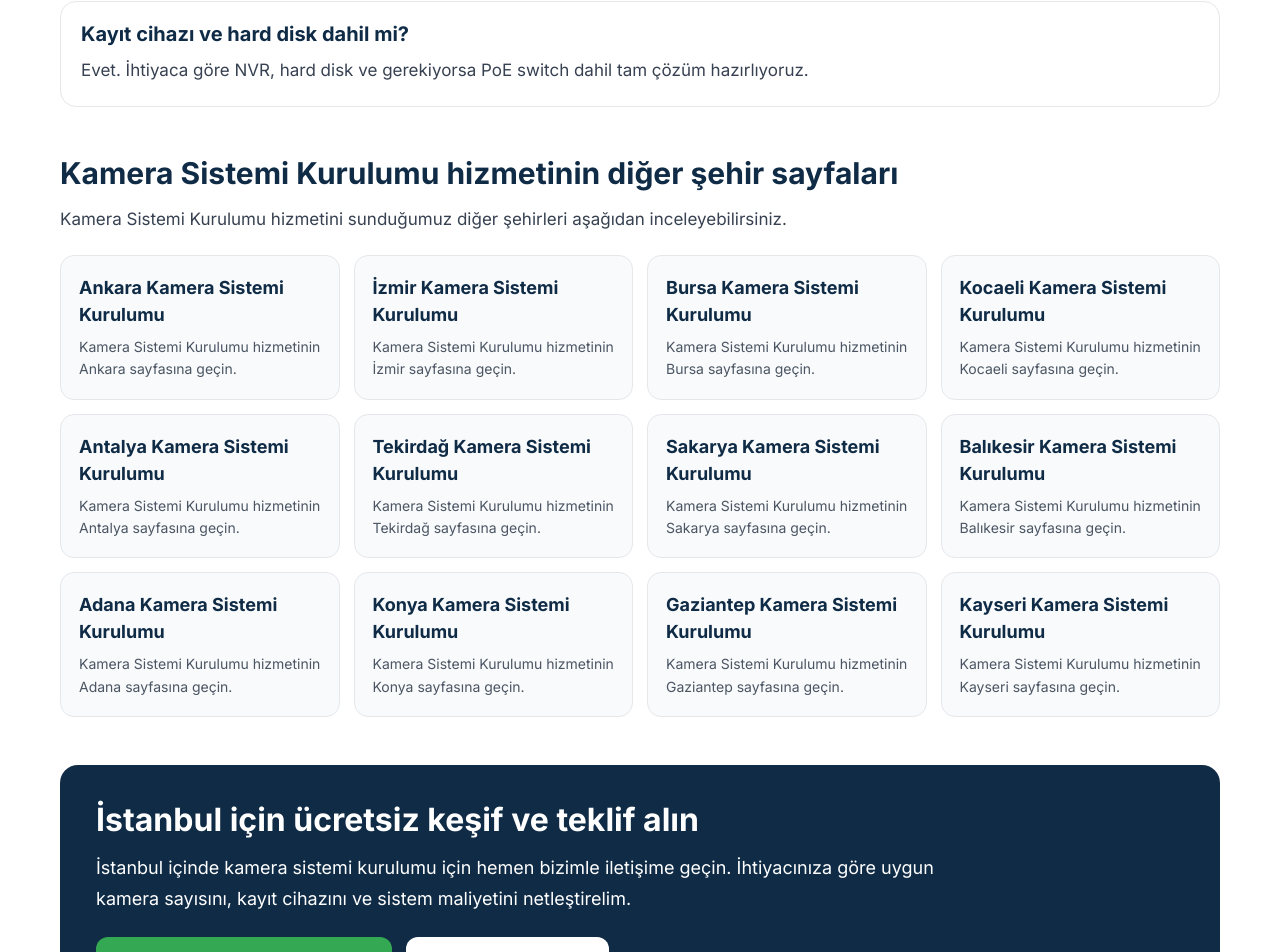
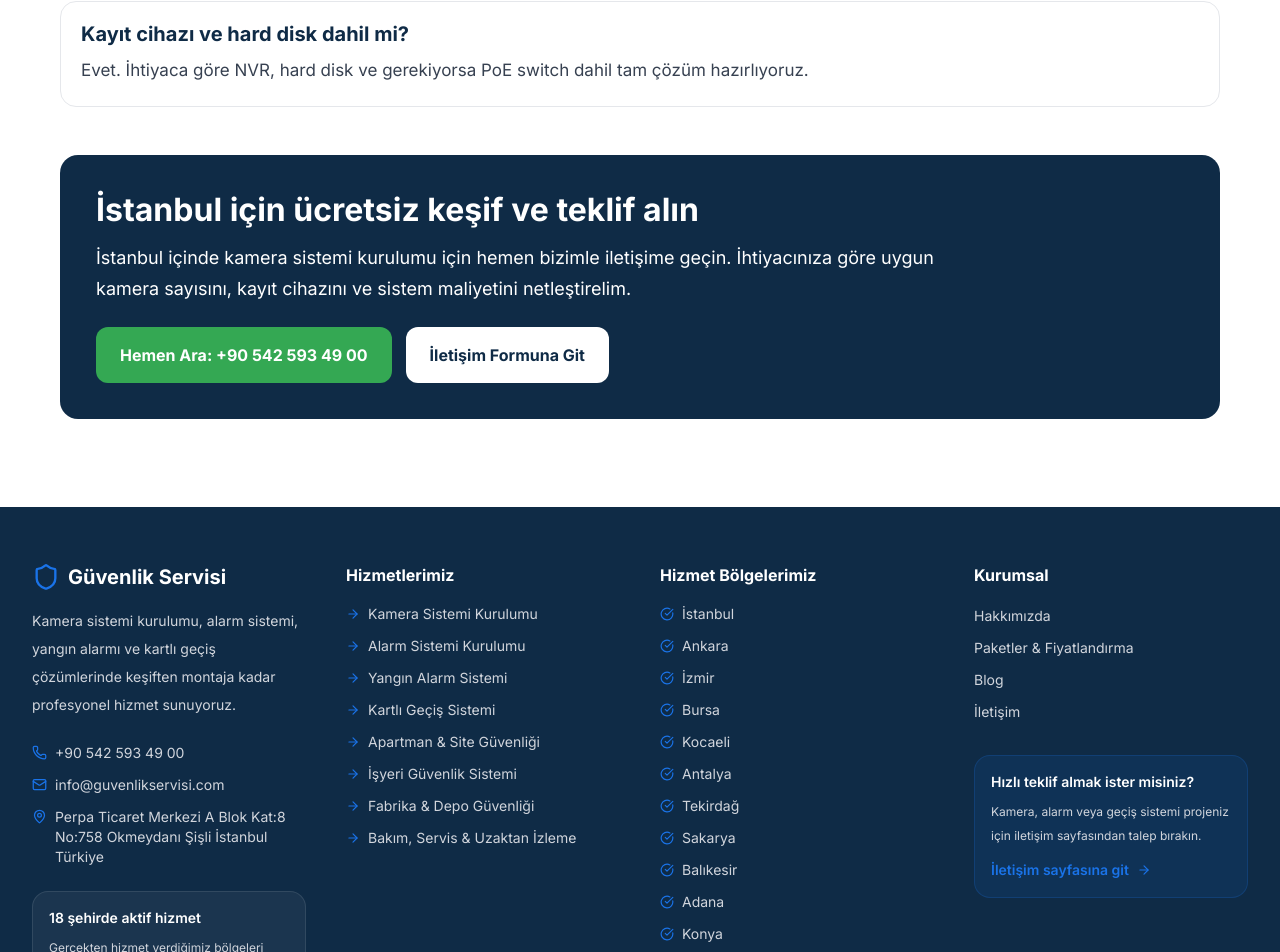
Before and after one commit to Alfasoylu/guvenlikservisi, a Next.js app: page /istanbul/kamera-sistemi-kurulumu in a window 1280 px wide. Shown: the part 3363-4315 px from the top of the page. Built offline with nearby package versions, Linux system fonts and the light colour scheme.

Commit message:
Update page.tsx

```diff
--- a/src/app/[city]/[service]/page.tsx
+++ b/src/app/[city]/[service]/page.tsx
@@ -2,7 +2,6 @@ import type { Metadata } from "next";
 import { notFound } from "next/navigation";
 import ServiceVisualSection from "@/components/ServiceVisualSection";
 import CityHubSection from "@/components/service-page/CityHubSection";
-import OtherCitiesSection from "@/components/service-page/OtherCitiesSection";
 import RelatedServicesSection from "@/components/service-page/RelatedServicesSection";
 import ServiceCTA from "@/components/service-page/ServiceCTA";
 import ServiceDistricts from "@/components/service-page/ServiceDistricts";
@@ -112,7 +111,6 @@ export default async function ServicePage({ params }: PageProps) {
     districts,
     stats,
     sameCityOtherServices,
-    sameServiceOtherCities,
   } = getServicePageFactoryData(city, service);
 
   const faqSchema = {
@@ -221,8 +219,6 @@ export default async function ServicePage({ params }: PageProps) {
 
       <ServiceFAQ items={faqItems} />
 
-      <OtherCitiesSection serviceName={service.name} links={sameServiceOtherCities} />
-
       <ServiceCTA
         title={cta.title}
         description={cta.description}
```
